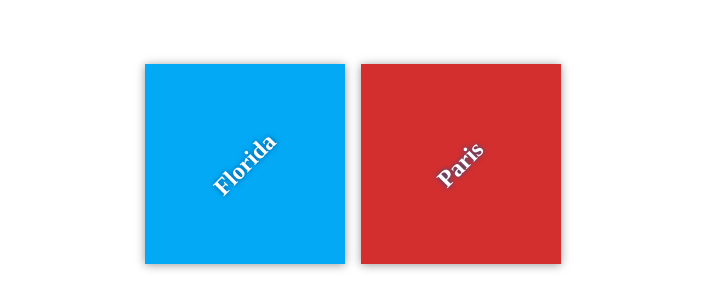
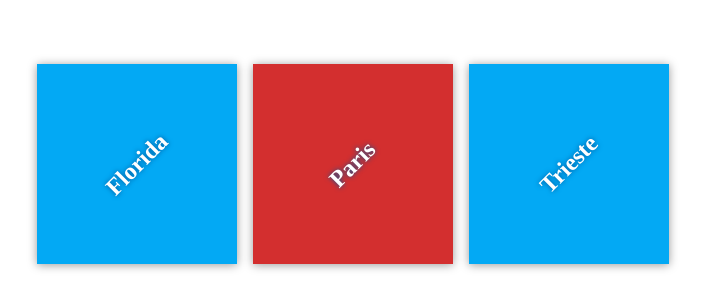
Before and after one commit to bsatish290/my-travel-plans, a plain HTML site: page index.html in a window 1280 px wide. Shown: the part 236-544 px from the top of the page, without its empty margins (287-992 px from the left). Drawn offline with Linux system fonts and the light colour scheme; files that its build step writes are made by us from their sources.

Commit message:
Add starting destinations

```diff
--- a/index.html
+++ b/index.html
@@ -17,6 +17,10 @@
             <div class="destination" id="paris">
                 <h2>Paris</h2>
             </div>
+
+			<div class="destination" id="trieste">
+                <h2>Trieste</h2>
+            </div>
         </div>
     </div>
 
```
